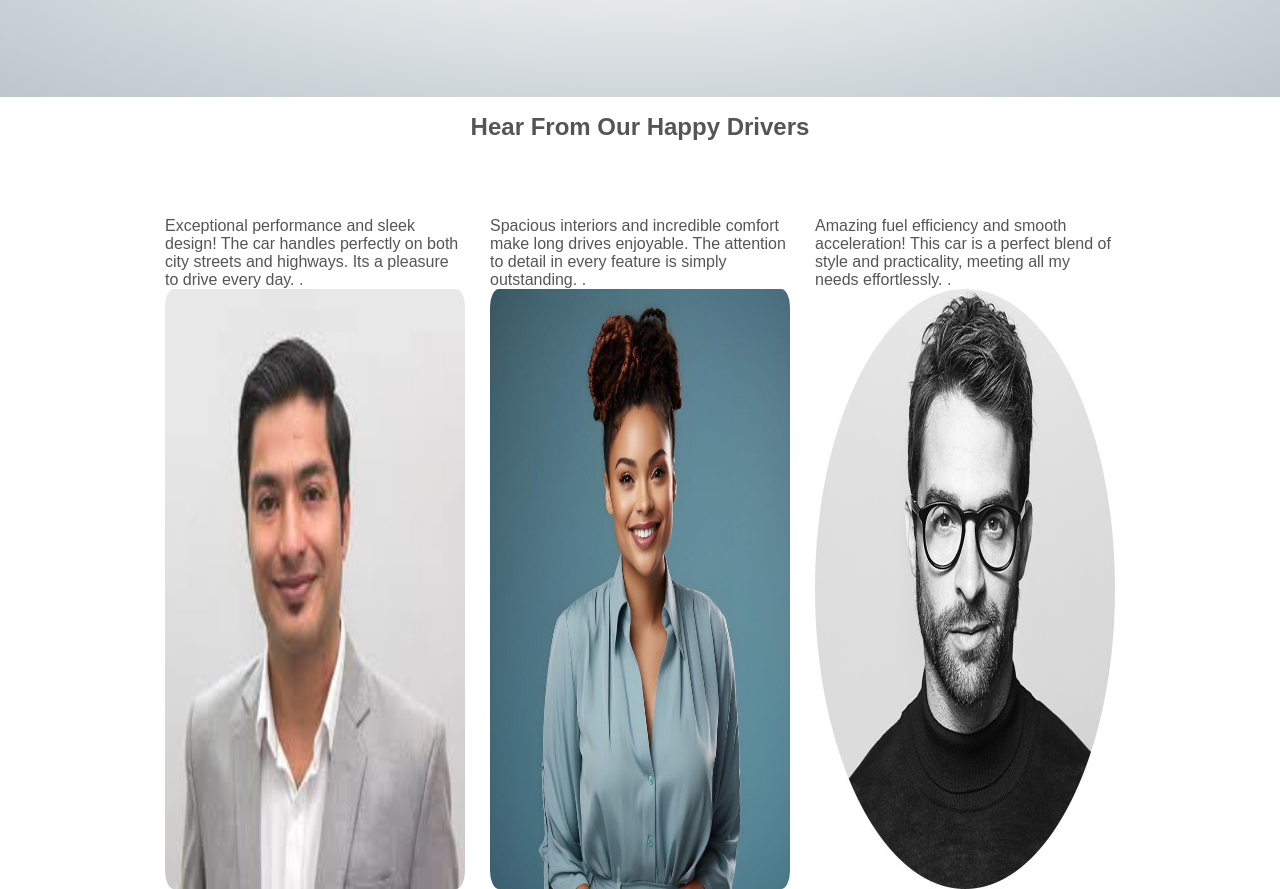
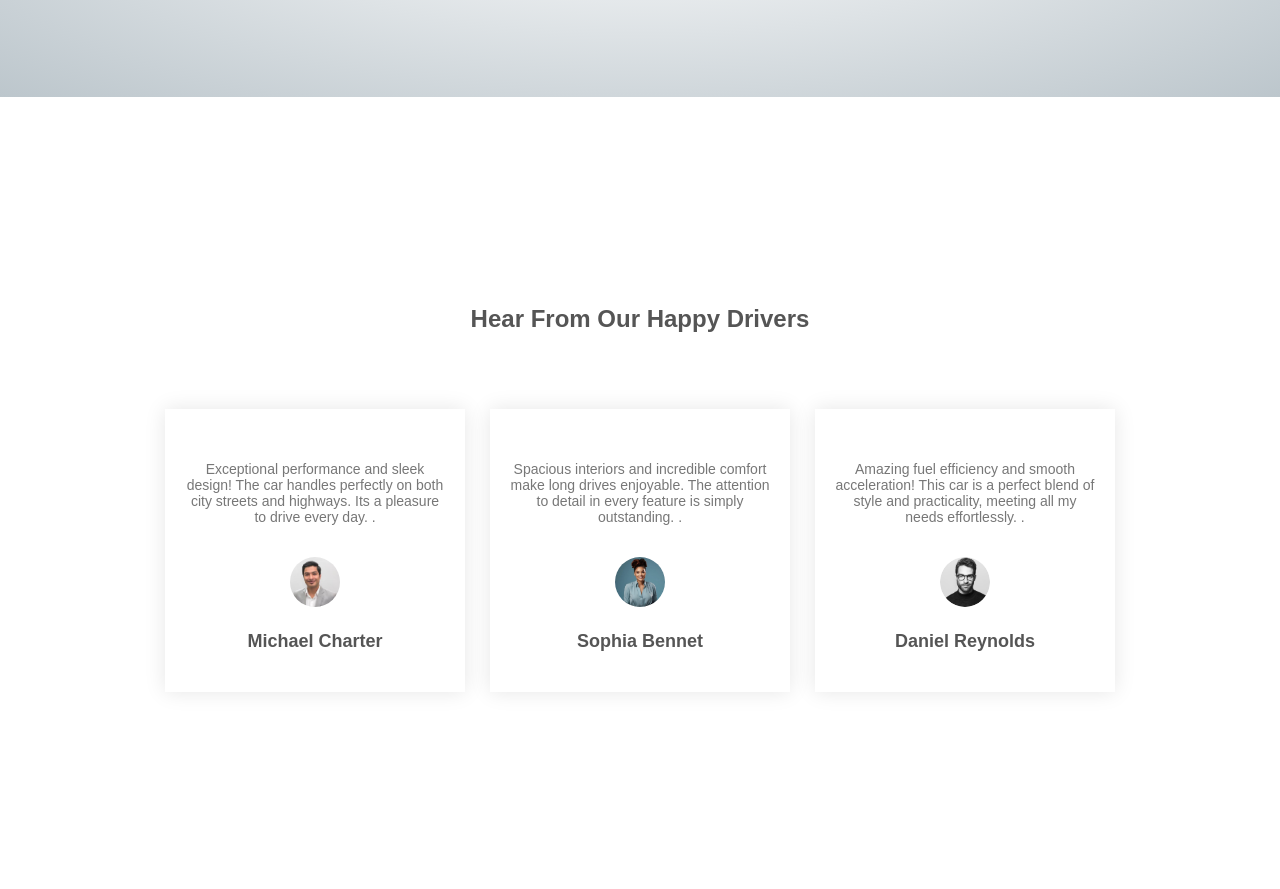
Before and after one commit to dimal05/git.projekt, a plain HTML site: page index.html in a window 1280 px wide. Shown: the part 2554-3443 px from the top of the page. After the commit the page ends 3276 px from the top, so only its background shows below. Drawn offline with Linux system fonts and the light colour scheme.

Commit message:
style feedback
stilizimi i feedback

```diff
--- a/style.css
+++ b/style.css
@@ -190,6 +190,7 @@ h4{
     font-weight: bold;
     color: #1f2b59;
 }
+/*------best offer------ */
 .offer{
     background: radial-gradient(#fff,#BCC6CC) ;
     margin-top: 10%;
@@ -199,3 +200,34 @@ h4{
 .col-2 .best-offer{
     padding: 50px;
 }
+/*------feedback-------*/
+.feedback{
+    padding-top: 15%;
+}
+
+.feedback .col-3{
+    text-align: center;
+    padding: 40px 20px;
+    box-shadow: 0 0 20px 0px rgba(0,0,0,0.1);
+    cursor: default;
+    transition: transform 0.5s;
+}
+.col-3 p{
+    font-size: 14px;
+    margin: 12px 0;
+    color: #777;
+}
+.feedback .col-3 img{
+    aspect-ratio: 1;
+    width: 50px;
+    margin: 20px;
+    border-radius: 50%;
+}
+.feedback .col-3 h3{
+    font-weight: 600;
+    color: #555;
+    font-size: 18px;
+}
+.feedback .col-3:hover{
+    transform: translateY(-10px);
+}
```
